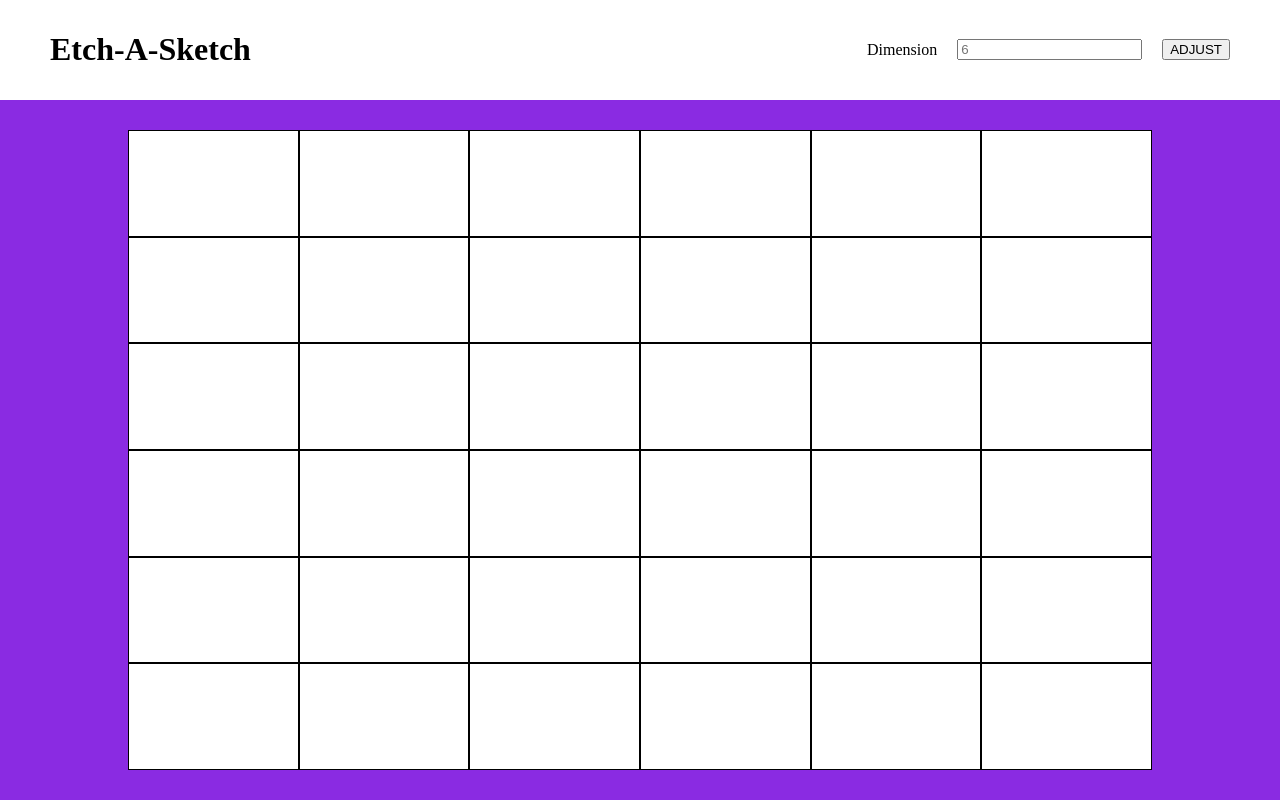
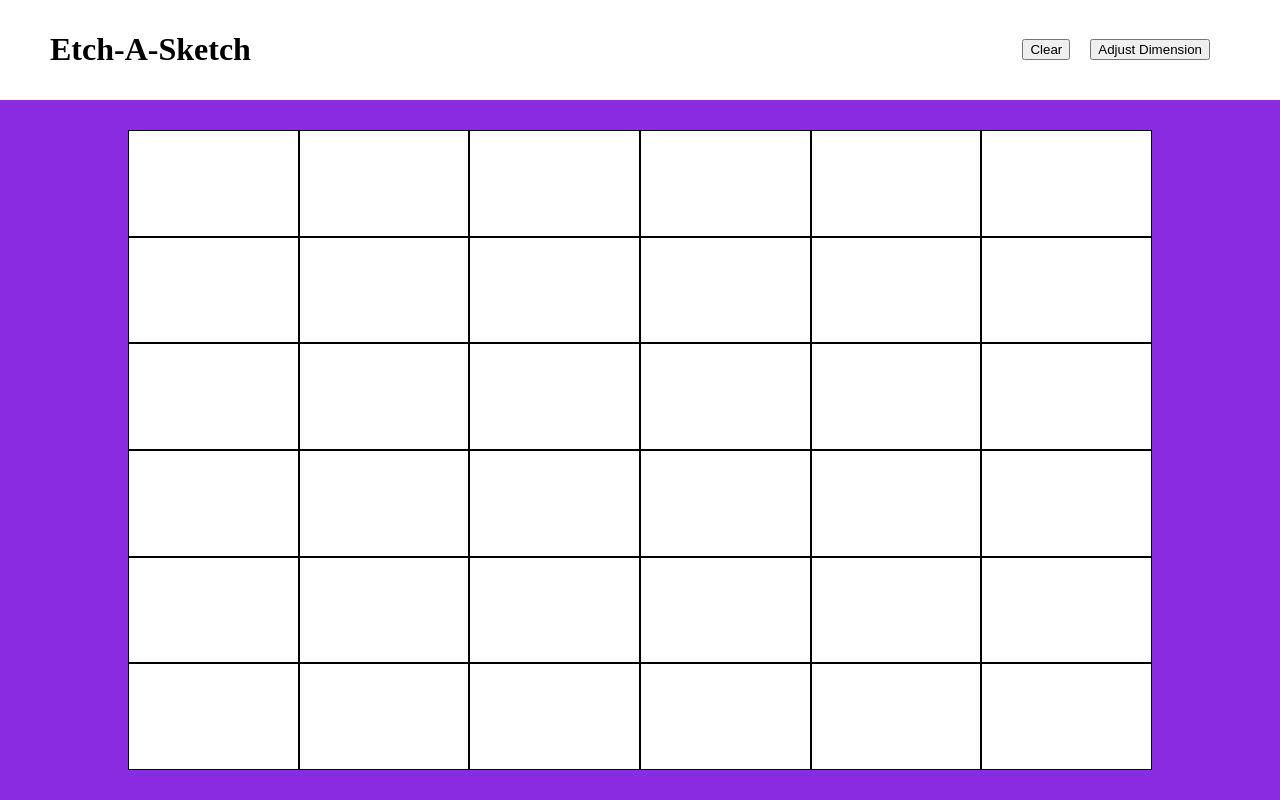
Before and after one commit to SamArenas/Etch-A-Sketch, a plain HTML site: page index.html in a window 1280 px wide. Drawn offline with Linux system fonts and the light colour scheme.

Commit message:
add rainbow coloring and button changes

```diff
--- a/index.html
+++ b/index.html
@@ -1,28 +1,31 @@
 <!DOCTYPE html>
 <html lang="en">
+
 <head>
     <meta charset="UTF-8">
     <meta http-equiv="X-UA-Compatible" content="IE=edge">
     <meta name="viewport" content="width=device-width, initial-scale=1.0">
-    <link rel ="stylesheet" href="styles.css">
+    <link rel="stylesheet" href="styles.css">
     <script src="script.js" defer></script>
     <title>Etch-A-Sketch</title>
 
 </head>
+
 <body>
-    <div class = main>
-        <div class = "navbar">
+    <div class=main>
+        <div class="navbar">
             <h1>Etch-A-Sketch</h1>
-            <div class = "dimension">
-                    <p>Dimension</p>
-                    <input type ="text" placeholder="6" class = "newDimension">
-                <button class = "adjust">ADJUST</button>
+            <div class="dimension">
+                <button class="clear">Clear</button>
+                <button class="adjust">Adjust Dimension</button>
+                <h3 class="size"></h3>
             </div>
         </div>
-        <div class = "draw">
-            <div class = "container"> </div>
+        <div class="draw">
+            <div class="container"> </div>
         </div>
     </div>
 
 </body>
+
 </html>
```
